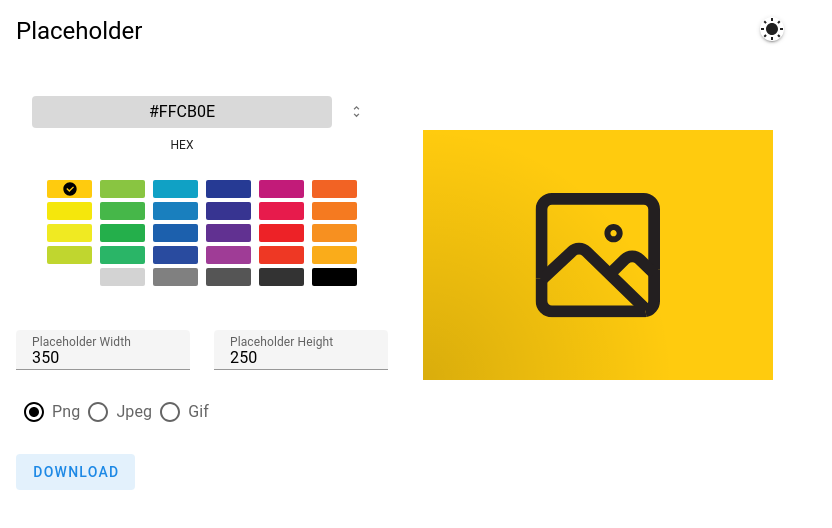
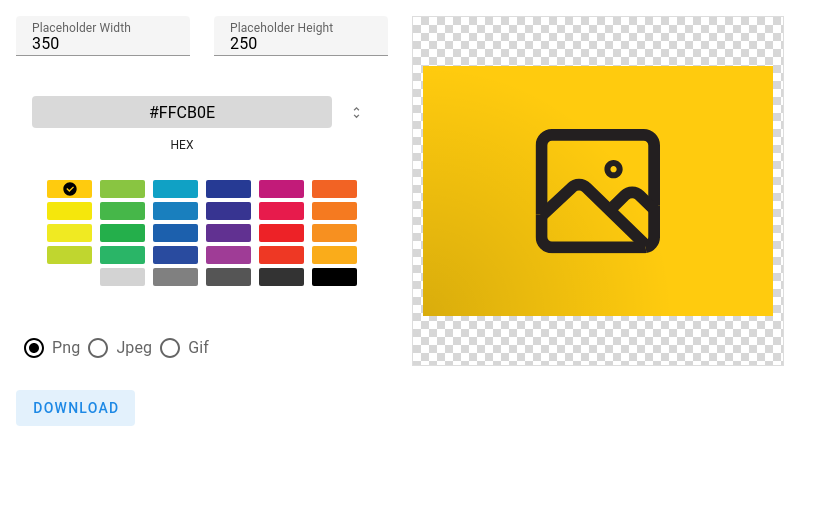
Before and after one commit to larsliin/placeholder, a Vue app: page / in a window 1280 px wide. Shown: the top 528 px of the page, without its empty margins (0-832 px from the left). Built offline with nearby package versions, Linux system fonts and the light colour scheme.

Commit message:
canvas background

```diff
--- a/package.json
+++ b/package.json
@@ -11,10 +11,10 @@
   },
   "dependencies": {
     "@mdi/js": "^7.3.67",
-    "lodash": "^4.17.21",
     "pinia": "^2.1.6",
     "vue": "^3.3.4",
-    "vuetify": "^3.3.15"
+    "vuetify": "^3.3.15",
+    "@vueuse/core": "10.9.0"
   },
   "devDependencies": {
     "@crxjs/vite-plugin": "^2.0.0-beta.21",
--- a/src/components/PlaceholderImage.vue
+++ b/src/components/PlaceholderImage.vue
@@ -3,23 +3,6 @@
         <v-row>
             <v-col
                 cols="6">
-                <v-row>
-                    <v-col
-                        cols="12"><v-color-picker
-                        class="d-inline"
-                        density="compact"
-                        v-model="backgroundColor"
-                        :hide-details="true"
-                        @update:modelValue="onColorUpdate($event)"
-                        hide-sliders
-                        hide-canvas
-                        :swatches="PLACEHOLDER.CANVAS.swatches"
-                        show-swatches
-                        :rounded="true"
-                        width="100"
-                        :modes="['hex', 'rgb']" />
-                    </v-col>
-                </v-row>
                 <v-row>
                     <v-col
                         cols="6">
@@ -28,7 +11,6 @@
                             label="Placeholder Width"
                             :hide-details="true"
                             type="number"
-                            @update:modelValue="onWidthUpdate($event)"
                             v-model.number="canvasWidth" />
                     </v-col>
                     <v-col
@@ -38,8 +20,25 @@
                             :hide-details="true"
                             label="Placeholder Height"
                             type="number"
-                            @update:modelValue="onHeightUpdate($event)"
                             v-model.number="canvasHeight" />
+                    </v-col>
+                </v-row>
+                <v-row>
+                    <v-col
+                        cols="12">
+                        <v-color-picker
+                            class="d-inline"
+                            density="compact"
+                            v-model="backgroundColor"
+                            :hide-details="true"
+                            @update:modelValue="onColorUpdate($event)"
+                            hide-sliders
+                            hide-canvas
+                            :swatches="PLACEHOLDER.CANVAS.swatches"
+                            show-swatches
+                            :rounded="true"
+                            width="100"
+                            :modes="['hex', 'rgb']" />
                     </v-col>
                 </v-row>
                 <v-row>
@@ -87,6 +86,7 @@
     import { PLACEHOLDER } from '@/constants';
     import useColors from '@cmp/colors';
     import { usePlaceholderStore } from '@stores/placeholder';
+    import { useDebounce } from '@vueuse/core';
 
     const backgroundColor = ref(PLACEHOLDER.CANVAS.swatches[0][0]);
 
@@ -115,13 +115,17 @@
         placeholderStore.set_syncStorage({ color: event });
     }
 
-    function onWidthUpdate(event) {
-        placeholderStore.set_syncStorage({ width: event });
-    }
+    const debouncedCanvasWidth = useDebounce(canvasWidth, 300);
 
-    function onHeightUpdate(event) {
-        placeholderStore.set_syncStorage({ height: event });
-    }
+    watch(debouncedCanvasWidth, (newVal) => {
+        placeholderStore.set_syncStorage({ width: newVal });
+    });
+
+    const debouncedCanvasHeight = useDebounce(canvasHeight, 300);
+
+    watch(debouncedCanvasHeight, (newVal) => {
+        placeholderStore.set_syncStorage({ height: newVal });
+    });
 
     function onMimeTypeUpdate(event) {
         placeholderStore.set_syncStorage({ mimetype: event });
@@ -180,20 +184,19 @@
         ctx.fillRect(0, 0, canvasWidth.value, canvasHeight.value);
 
         // gradient
-
-        // Calculate the center of the canvas
+        // Calculate position
         const centerX = isHexBelow50Percent ? canvasWidth.value : 0;
         const centerY = isHexBelow50Percent ? 0 : canvasHeight.value;
 
         // Set the radius to fit within the canvas (half of the smallest dimension)
         const radius = Math.min(canvasWidth.value, canvasHeight.value) * 1;
 
-        // Create a radial gradient centered in the canvas
+        // Create a radial gradient
         // Parameters: createRadialGradient(x0, y0, r0, x1, y1, r1)
         const gradient = ctx.createRadialGradient(centerX, centerY, 0, centerX, centerY, radius);
 
         // Define gradient color stops
-        const gradientStart = isHexBelow50Percent ? 'rgba(255, 255, 255, 0.15)' : 'rgba(0, 0, 0, 0.15)';
+        const gradientStart = isHexBelow50Percent ? 'rgba(255, 255, 255, 0.2)' : 'rgba(0, 0, 0, 0.15)';
         const gradientEnd = isHexBelow50Percent ? 'rgba(255, 255, 255, 0)' : 'rgba(0, 0, 0, 0)';
         gradient.addColorStop(0, gradientStart);
         gradient.addColorStop(1, gradientEnd);
@@ -249,14 +252,20 @@
 
         try {
             // Load both images and wait for them to be loaded
-            const [loadedImgBlack, loadedImgWhite, color, width, height, mimetype] = await Promise.all([
-                loadImage(urlBlack),
-                loadImage(urlWhite),
-                placeholderStore.get_syncStorage('color'),
-                placeholderStore.get_syncStorage('width'),
-                placeholderStore.get_syncStorage('height'),
-                placeholderStore.get_syncStorage('mimetype'),
-            ]);
+            const [
+                loadedImgBlack,
+                loadedImgWhite,
+                color,
+                width,
+                height,
+                mimetype] = await Promise.all([
+                    loadImage(urlBlack),
+                    loadImage(urlWhite),
+                    placeholderStore.get_syncStorage('color'),
+                    placeholderStore.get_syncStorage('width'),
+                    placeholderStore.get_syncStorage('height'),
+                    placeholderStore.get_syncStorage('mimetype'),
+                ]);
 
             // Assign the loaded images to refs
             imgBlack.value = loadedImgBlack;
@@ -290,6 +299,9 @@
     height: 100%;
     position: relative;
     width: 100%;
+    background-image: url('../assets/images/canvas-bg.png');
+    background-repeat: repeat;
+    border: 1px solid #ddd;
 
     canvas {
         left: 50%;
--- a/src/components/PlaceholderTopbar.vue
+++ /dev/null
@@ -1,56 +0,0 @@
-<template>
-    <v-container>
-        <v-row>
-            <v-col
-                cols="6">
-                <span class="text-h5">Placeholder</span>
-            </v-col>
-            <v-col
-                cols="6"
-                class="text-right">
-                <!--
-                mdiWhiteBalanceSunny
-                mdiWeatherNight
-                mdiThemeLightDark
-                -->
-                <v-btn
-                    size="xsmall"
-                    :icon="mdiWhiteBalanceSunny"
-                    @click="onThemeClick()" />
-            </v-col>
-        </v-row>
-    </v-container>
-</template>
-
-<script setup>
-    import { mdiWhiteBalanceSunny } from '@mdi/js';
-    import { usePlaceholderStore } from '@stores/placeholder';
-    import { onMounted } from 'vue';
-    import { useTheme } from 'vuetify';
-
-    const placeholderStore = usePlaceholderStore();
-
-    const theme = useTheme();
-
-    onMounted(async () => {
-        const themeResp = await placeholderStore.get_syncStorage('theme');
-
-        placeholderStore.theme = themeResp;
-
-        theme.global.name.value = placeholderStore.theme ? placeholderStore.theme : 'light';
-    });
-
-    function onThemeClick() {
-        if (!placeholderStore.theme || placeholderStore.theme === 'light') {
-            placeholderStore.theme = 'dark';
-        } else {
-            placeholderStore.theme = 'light';
-        }
-        placeholderStore.set_syncStorage({ theme: placeholderStore.theme });
-
-        theme.global.name.value = placeholderStore.theme;
-    }
-</script>
-<style lang="scss" scoped>
-
-</style>
--- a/src/shared/stores/placeholder/index.js
+++ b/src/shared/stores/placeholder/index.js
@@ -5,7 +5,6 @@ import getters from './_getters';
 // eslint-disable-next-line
 export const usePlaceholderStore = defineStore('placeholderStore', {
     state: () => ({
-        theme: null,
     }),
     actions,
     getters,
--- a/src/views/PlaceholderView.vue
+++ b/src/views/PlaceholderView.vue
@@ -1,12 +1,10 @@
 <template>
     <div class="placeholder-container">
-        <PlaholderTopbar />
         <PlaceholderImage />
     </div>
 </template>
 
 <script setup>
-    import PlaholderTopbar from '@/components/PlaceholderTopbar.vue';
     import PlaceholderImage from '@/components/PlaceholderImage.vue';
 </script>
 
```
Also changed, not shown: manifest.json, src/assets/images/canvas-bg.png (added), 1 other file (tests, documents, lock files or other folders).
